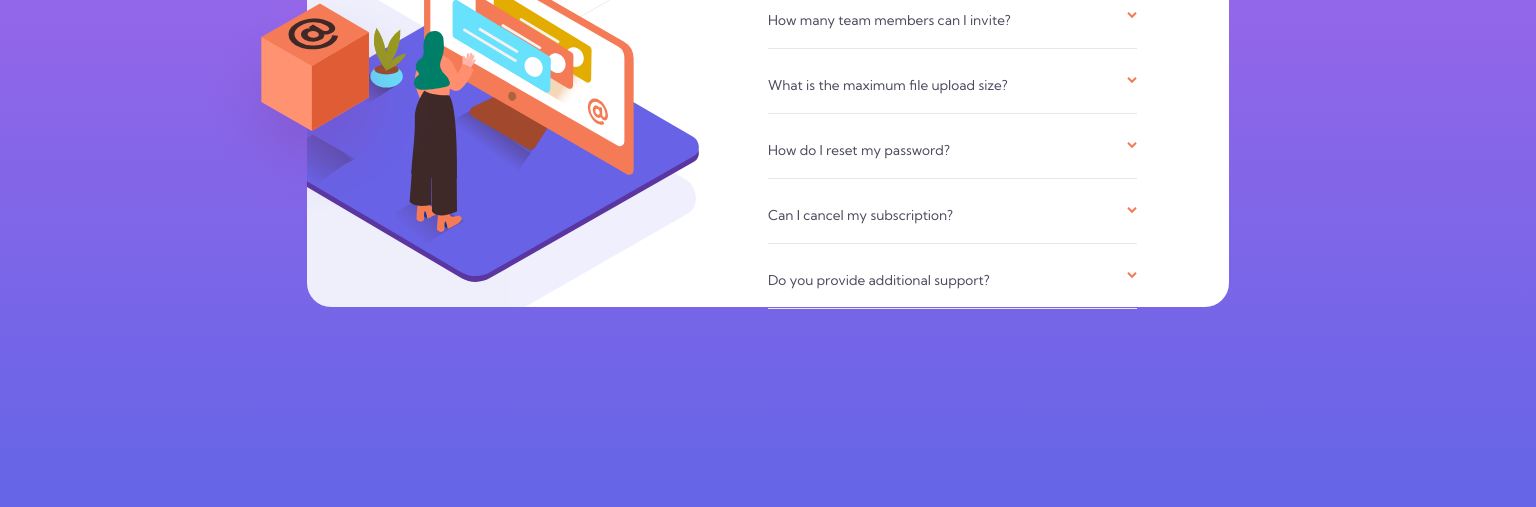
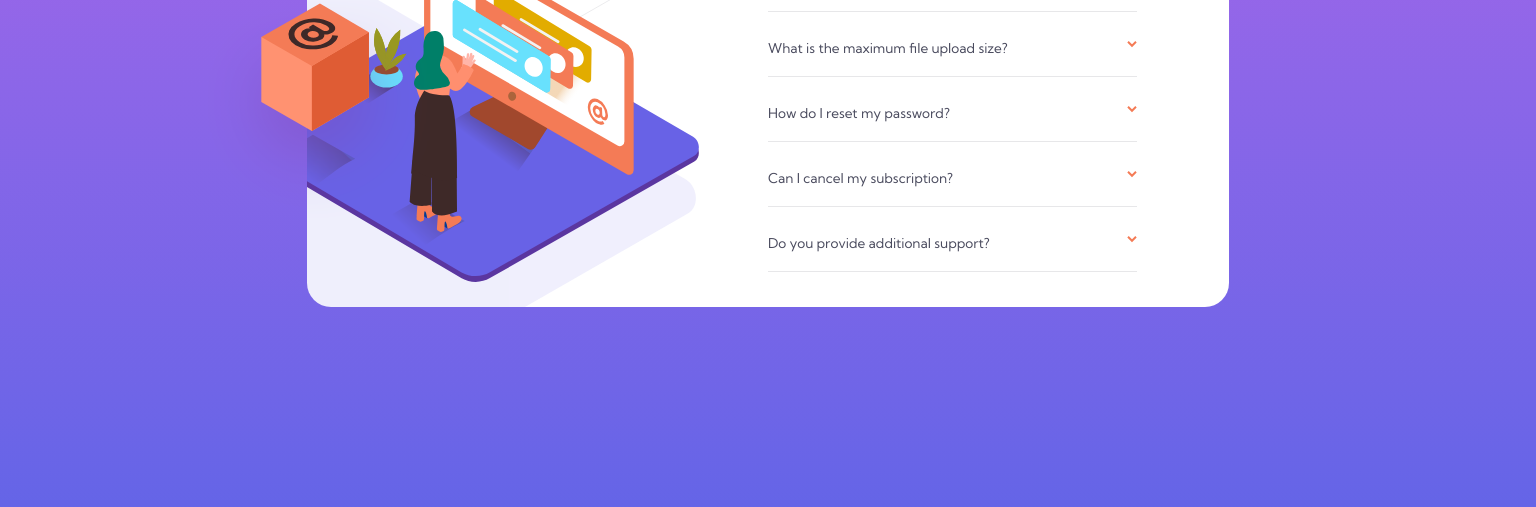
Before and after one commit to PedroCastaneda2000/FAQ-Accordion-Card-Solution-using-CSS-Flexbox-and-JavaScript, a plain HTML site: page index.html in a window 1536 px wide. Shown: the part 293-800 px from the top of the page. Drawn offline with Linux system fonts and the light colour scheme.

Commit message:
EditedCSS

```diff
--- a/style.css
+++ b/style.css
@@ -61,7 +61,7 @@ a {
 .main {
   background: linear-gradient(var(--bg-soft-Violet), var(--bg-soft-Blue));
   height: 100vh;
-  max-height: 100vh;
+  /* max-height: 100vh; */
 
   display: flex;
   justify-content: center;
@@ -261,7 +261,7 @@ a {
     width: 50%;
     height: 100%;
     padding: 0;
-    margin-bottom: 15%;
+    margin-bottom: 25%;
   }
 
   .answer__list.active {
```
